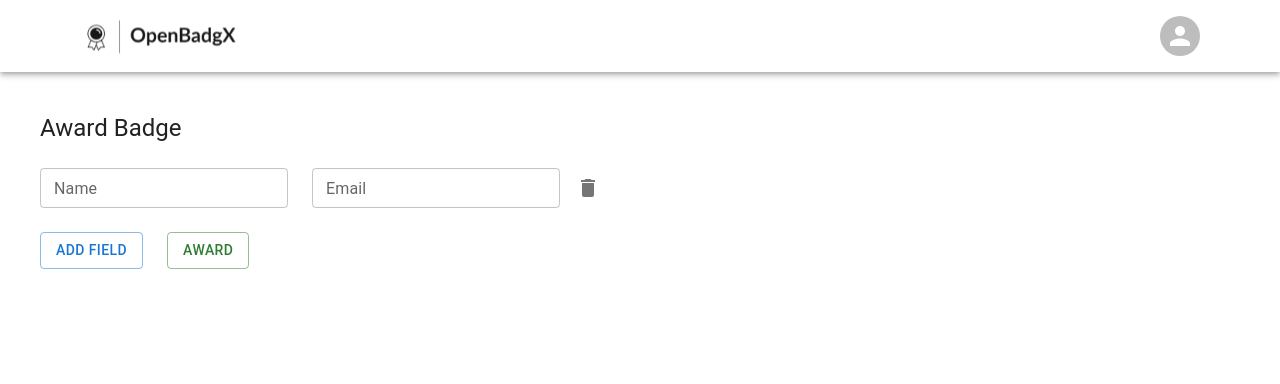
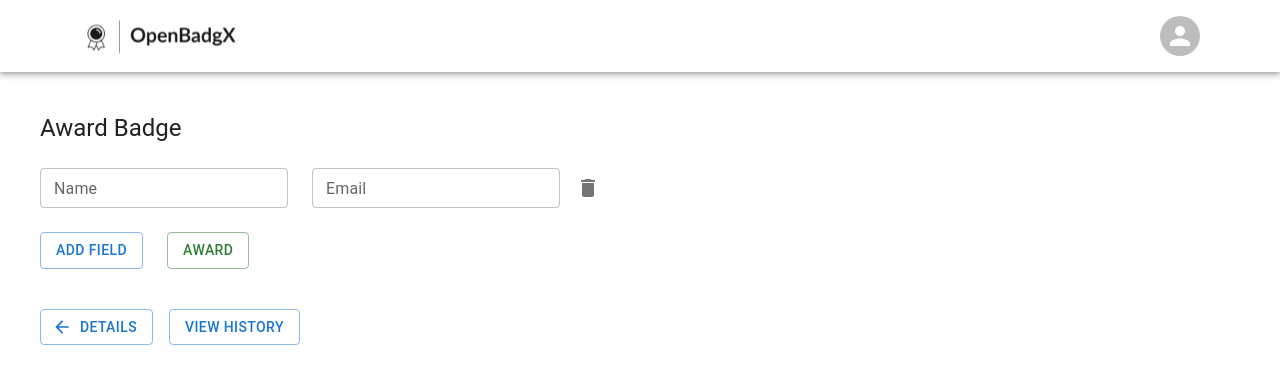
Before and after one commit to kalviumcommunity/openbadgx, a React (Vite) app in the folder frontend/: page /org/badge/1/award in a window 1280 px wide. Shown: the top 384 px of the page. Built offline with nearby package versions, Linux system fonts and the light colour scheme.

Commit message:
chore: add more relative links in org badge pages, remove randomise of placeholder url

```diff
--- a/frontend/src/pages/Org/Badge/AssertionList.jsx
+++ b/frontend/src/pages/Org/Badge/AssertionList.jsx
@@ -2,8 +2,8 @@ import Loading from "../../../components/Loading";
 import Error from "../../../components/Error";
 import useBackendData from "../../../hooks/useBackendData";
 import { Link, useParams } from "react-router-dom";
-import { Box, Button, Table, TableBody, TableCell, TableContainer, TableRow, Typography } from "@mui/material";
-import { OpenInNew } from "@mui/icons-material";
+import { Box, Button, FormControl, Table, TableBody, TableCell, TableContainer, TableRow, Typography } from "@mui/material";
+import { ArrowBack, OpenInNew } from "@mui/icons-material";
 
 const OrgBadgeAssertionList= () => {
   const {id}=useParams()
@@ -17,11 +17,11 @@ const OrgBadgeAssertionList= () => {
       <TableContainer sx={{ maxWidth: 700 }}>
         <Table size="small">
           <TableBody>
-            {awardeeList &&
+            {awardeeList && awardeeList.length > 0 ? (
               awardeeList.map((awardee) => (
                 <TableRow key={awardee._id}>
                   <TableCell style={{ width: 200 }}>
-                    {awardee.user&&awardee.user.name}
+                    {awardee.user && awardee.user.name}
                   </TableCell>
                   <TableCell>{awardee.user.email}</TableCell>
                   <TableCell align="right">
@@ -35,7 +35,37 @@ const OrgBadgeAssertionList= () => {
                     </Button>
                   </TableCell>
                 </TableRow>
-              ))}
+              ))
+            ) : (
+              <Box>
+                <Typography variant="body1" sx={{ mt: 4 }}>
+                  No Assertions yet
+                </Typography>
+                <Box
+                  sx={{
+                    mt: 2,
+                  }}
+                >
+                  <Button
+                    component={Link}
+                    variant="outlined"
+                    to="../detail"
+                    startIcon={<ArrowBack />}
+                    sx={{ mr: 2 }}
+                  >
+                    Details
+                  </Button>
+                  <Button
+                    component={Link}
+                    variant="outlined"
+                    color="success"
+                    to="../award"
+                  >
+                    Award Badge
+                  </Button>
+                </Box>
+              </Box>
+            )}
           </TableBody>
         </Table>
       </TableContainer>
--- a/frontend/src/pages/Org/Badge/Award.jsx
+++ b/frontend/src/pages/Org/Badge/Award.jsx
@@ -1,12 +1,12 @@
 import React, { useState, useContext } from "react";
-import { useParams } from "react-router-dom";
+import { Link, useParams } from "react-router-dom";
 import Loading from "../../../components/Loading";
 import useBackendData from "../../../hooks/useBackendData";
 import fetchBackend from "../../../utils/fetchBackend";
 import { LoginContext } from "../../../App";
 import BannerAlert from "../../../components/BannerAlert";
 import { Alert, AlertTitle, Badge, Box, Button, Icon, IconButton, TextField, Typography } from "@mui/material";
-import { Delete } from "@mui/icons-material";
+import { ArrowBack, Delete } from "@mui/icons-material";
 
 const OrgBadgeAward = () => {
   const { id } = useParams();
@@ -125,6 +125,29 @@ const OrgBadgeAward = () => {
             Award
           </Button>
         </Box>
+        <Box
+          sx={{
+            mt: 5,
+          }}
+        >
+          <Button
+            component={Link}
+            variant="outlined"
+            to="../detail"
+            startIcon={<ArrowBack />}
+            sx={{ mr: 2 }}
+          >
+            Details
+          </Button>
+          <Button
+            component={Link}
+            variant="outlined"
+            color="primary"
+            to="../assertions"
+          >
+            View History
+          </Button>
+        </Box>
       </Box>
       <BannerAlert status={alertData} />
       {alertData && alertData.type === "success" ? (
@@ -154,7 +177,7 @@ const OrgBadgeAward = () => {
               ))}
             </Alert>
           ) : null}
-          {awardResult.error&&awardResult.error.length > 0 ? (
+          {awardResult.error && awardResult.error.length > 0 ? (
             <Alert severity="error">
               <AlertTitle>Error ({awardResult.error.length})</AlertTitle>
               {awardResult.error.map((elt) => (
--- a/frontend/src/utils/getS3Url.js
+++ b/frontend/src/utils/getS3Url.js
@@ -3,15 +3,15 @@ export const getS3Url = (folder, file,randomise=true) =>{
   // adding any query will force it to reload as
   // cloudfront will not take the cache for another param
   // if config set to pass queries as well to s3
-  let img = "/img/placeholder.png";
+  let img;
   if(folder&&file){
     img=`${import.meta.env.VITE_S3_URL}/${folder}/${file}`;
   }
   else if(file){
     img=`${import.meta.env.VITE_S3_URL}/${file}`;
   }
-  if(randomise){
+  if(img&&randomise){
     img += ("?random=" + new Date().toJSON())
   }
-  return img
+  return img||"/img/placeholder.png"
 }
```
